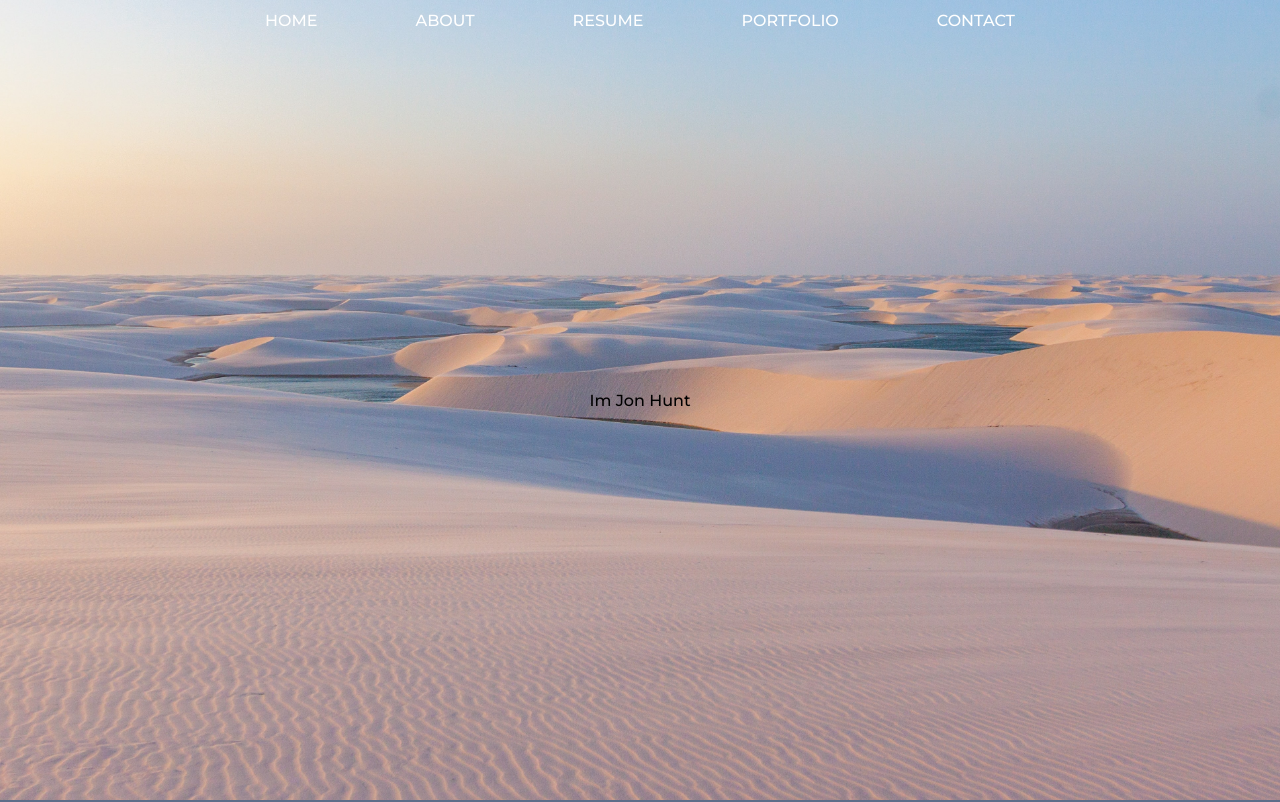
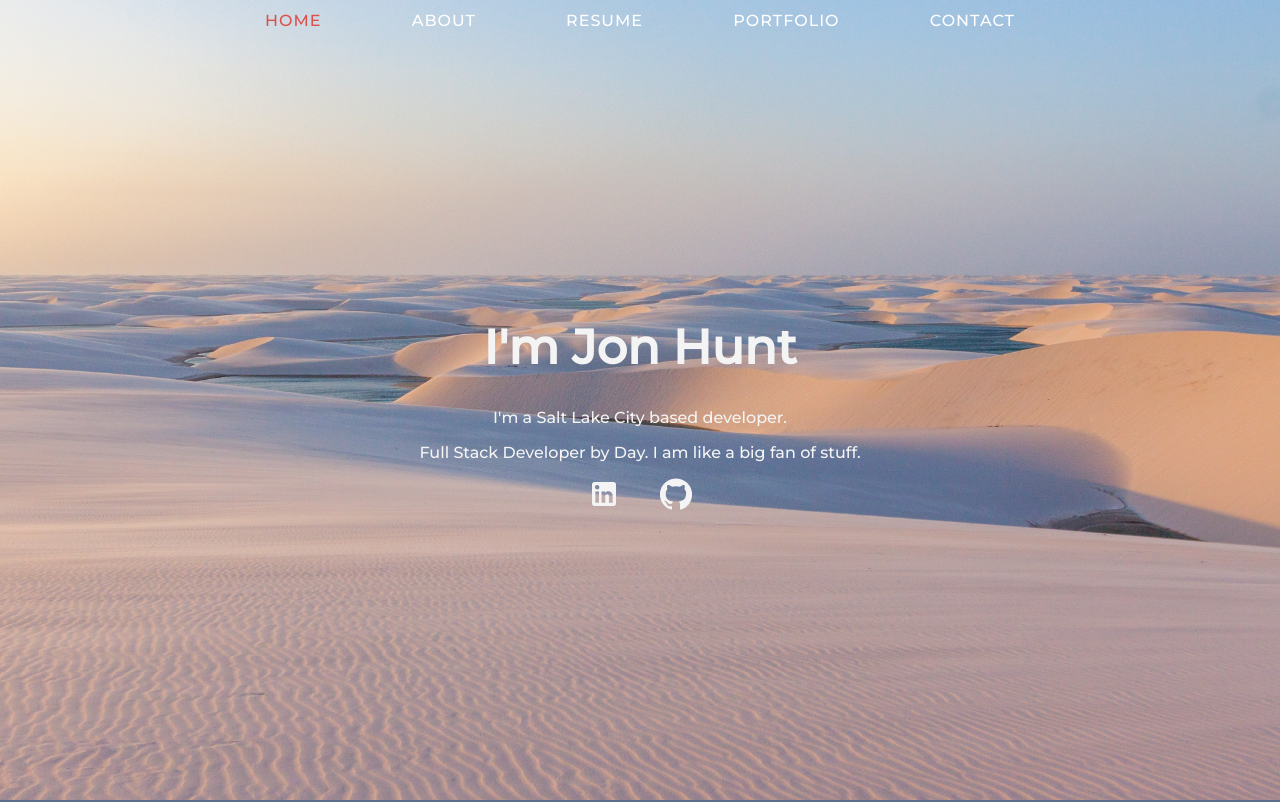
Before and after one commit to huntj0n/p_1.0.1, a React (Create React App) app: page / in a window 1280 px wide. Shown: the top 802 px of the page. Built offline with nearby package versions, Linux system fonts and the light colour scheme.

Commit message:
fixed react-scroll glitch

```diff
--- a/src/App.js
+++ b/src/App.js
@@ -1,7 +1,7 @@
 import React from 'react';
 import './App.css';
 
-import Header from './Components/Header';
+import Nav from './Components/Nav';
 import Home from './Components/Home';
 import About from './Components/About';
 import Resume from './Components/Resume';
@@ -13,7 +13,7 @@ import Footer from './Components/Footer';
 function App() {
   return (
     <div className="app">
-      <Header/>
+      <Nav/>
       <Home />
       <About />
       <Resume />
--- a/src/Components/Home.css
+++ b/src/Components/Home.css
@@ -5,6 +5,17 @@
     background-size: cover;
     background-position: center center;
     display: flex;
+    flex-direction: column;
     align-items: center;
     justify-content: center;
+    color: #f4f4f4;
 }
+
+.title h1 {
+    font-size: 3rem;
+}
+
+.social .MuiSvgIcon-root{
+    margin: 0 20px;
+    font-size: 2rem;
+}
--- a/src/Components/Home.js
+++ b/src/Components/Home.js
@@ -1,10 +1,22 @@
 import React from 'react';
 import './Home.css';
+
+//Icons
+import LinkedInIcon from '@material-ui/icons/LinkedIn';
+import GitHubIcon from '@material-ui/icons/GitHub';
 
 function Home() {
     return (
         <div className="home" id="scrollHome">
-            Im Jon Hunt
+            <div className="title">
+                <h1>I'm Jon Hunt</h1>
+                <p>I'm a Salt Lake City based developer.</p>
+                <p>Full Stack Developer by Day. I am like a big fan of stuff.</p>
+            </div>
+            <div className="social">
+                <LinkedInIcon/>
+                <GitHubIcon/>
+            </div>
         </div>
     )
 }
--- a/src/Components/Header.css
+++ b/src/Components/Nav.css
@@ -2,7 +2,7 @@
     --animation__curve: cubic-bezier(0.22, 1, 0.36, 1);
 }
 
-header {
+nav {
     height: 40px;
     width: 100vw;
     display: flex;
@@ -38,15 +38,16 @@ header {
     padding: 0 20px !important;
     /* background-color: tomato; */
 }
-.header__navItems > li {
+/* .header__navItems > li {
     list-style-type: none;
-}
+} */
 
 .navLink {
     text-decoration: none;
     text-transform: uppercase;
     text-align: center;
     color: white;
+    letter-spacing: 1px;
 }
 .navLink:hover {
     color: #d37462;
@@ -55,7 +56,7 @@ header {
 .navLink:focus {
     color: #db504a;
 }
-.header__navItems > .focus {
+.header__navItems > .activeLink {
     color:#db504a
 }
 
--- a/src/Components/Header.js
+++ b/src/Components/Nav.js
@@ -1,9 +1,9 @@
 import React, { useState } from 'react';
-import './Header.css';
+import './Nav.css';
 
 import { Link } from 'react-scroll';
 
-function Header() {
+function Nav() {
 
     const [navbar, setNavbar] = useState(false)
 
@@ -17,9 +17,17 @@ function Header() {
 
     window.addEventListener('scroll', changeNavBackground)
 
+    // const styles = {
+    //     textDecoration: 'none',
+    //     textTransform: 'uppercase',
+    //     transition: '0.2s',
+    //     color: '#f4f4f4',
+
+    // }
+
 
     return (
-        <header className={navbar ? 'navbar active': 'navbar'}>
+        <nav className={navbar ? 'navbar active': 'navbar'}>
             <input className='mobile__btn' id='mobile__toggle' type="checkbox"/>
             <label htmlFor="mobile__toggle"></label>
 
@@ -33,11 +41,11 @@ function Header() {
                 <Link
                     to='scrollHome'
                     className='navLink'
-                    activeClass='active'
+                    activeClass='activeLink'
                     smooth={true}
                     duration={1000}
                     delay={100}
-                    // spy={true}
+                    spy={true}
                     // style={styles}
                 >
                     Home
@@ -49,8 +57,8 @@ function Header() {
                     smooth={true}
                     duration={1000}
                     delay={100}
-                    activeClass='active'
-                    // spy={true}
+                    activeClass='activeLink'
+                    spy={true}
                     // style={styles}
                 >
                     About
@@ -62,8 +70,8 @@ function Header() {
                     smooth={true}
                     duration={1000}
                     delay={100}
-                    activeClass='active'
-                    // spy={true}
+                    activeClass='activeLink'
+                    spy={true}
                     // style={styles}
                 >
                     Resume
@@ -75,8 +83,8 @@ function Header() {
                     smooth={true}
                     duration={1000}
                     delay={100}
-                    activeClass='active'
-                    // spy={true}
+                    activeClass='activeLink'
+                    spy={true}
                     // style={styles}
                 >
                     Portfolio
@@ -88,15 +96,15 @@ function Header() {
                     smooth={true}
                     duration={1000}
                     delay={100}
-                    activeClass='active'
-                    // spy={true}
+                    activeClass='activeLink'
+                    spy={true}
                     // style={styles}
                 >
                     Contact
                 </Link>
             </ul>
-        </header>
+        </nav>
     )
 }
 
-export default Header
+export default Nav
```
